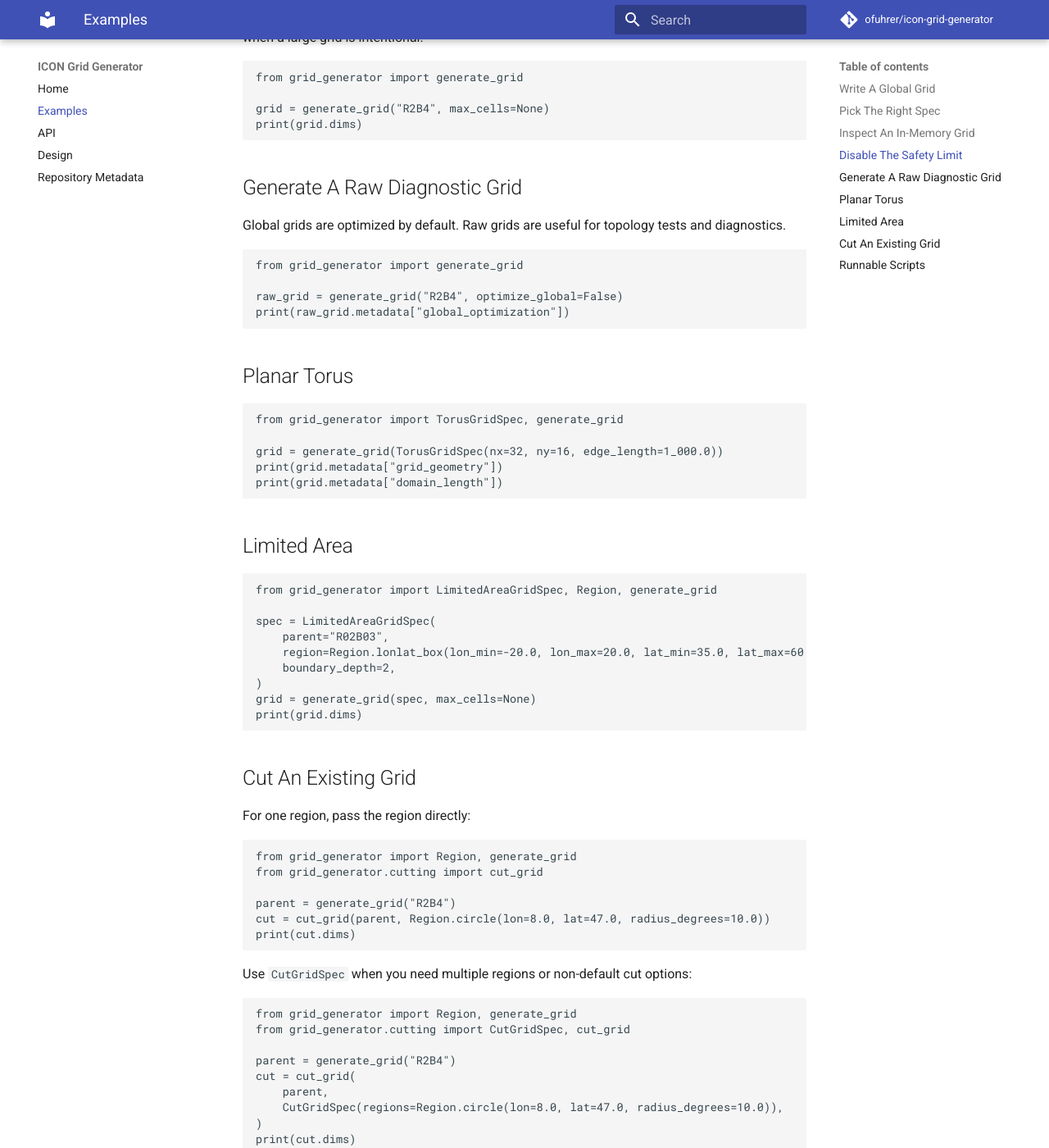
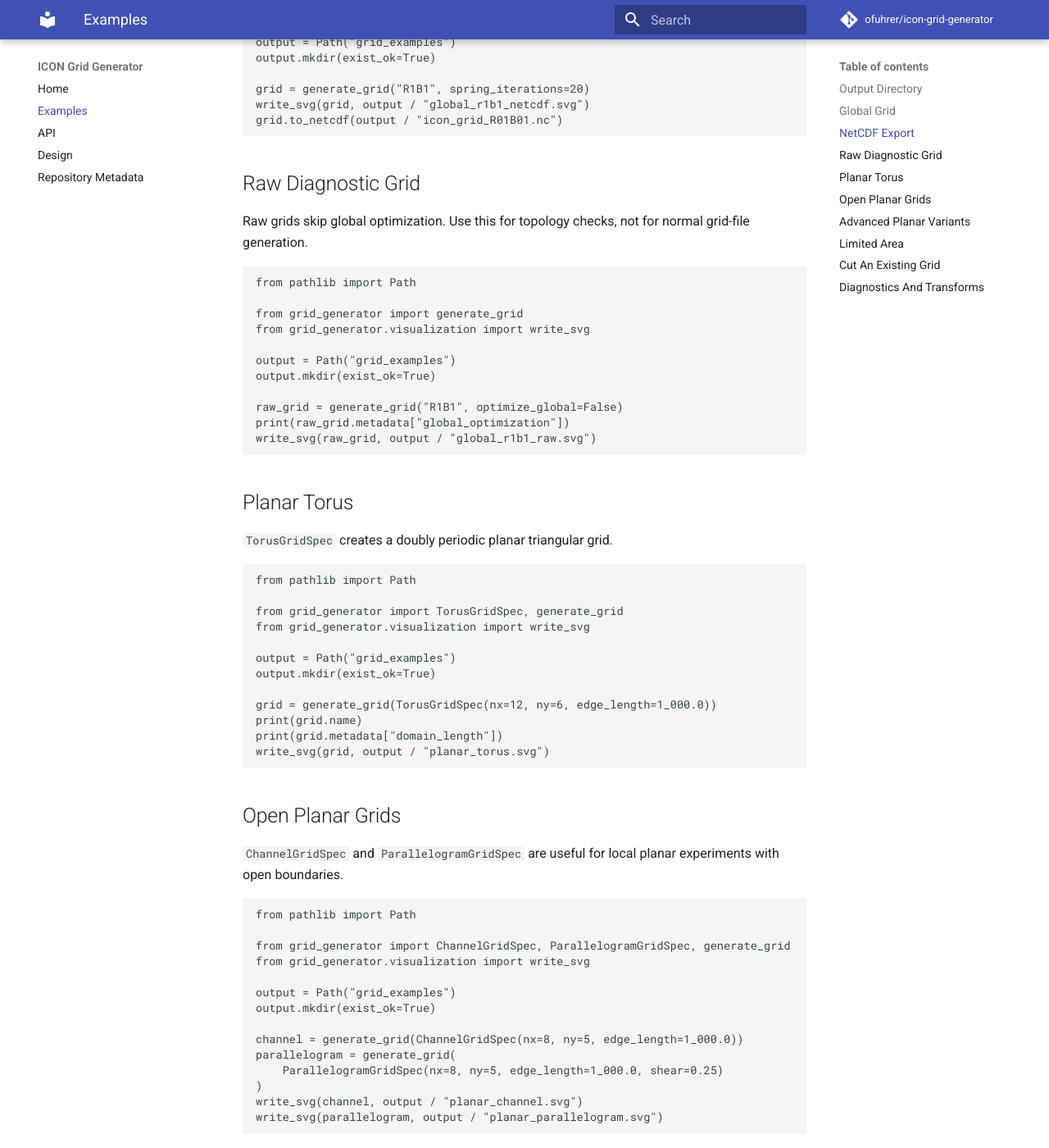
Before and after one commit to ofuhrer/icon-grid-generator, an MkDocs documentation site: the page built from docs/examples.md, in a window 1280 px wide and 1400 px high, scrolled down 1079 px. Shown: the whole window at 82% size. Built offline with MkDocs 1.6.1 and Material for MkDocs 9.7.7, drawn with Linux system fonts in a browser that asks for light colours; comment, search, counter and statistics services are not loaded; some of the changed text lies outside the part shown.

Commit message:
Add lightweight visualization examples and correctness checks
Signed-off-by: Oliver Fuhrer <oli@ginko.ch>

````diff
--- a/docs/examples.md
+++ b/docs/examples.md
@@ -1,124 +1,237 @@
 # Examples
 
-## Write A Global Grid
+The examples below are complete snippets. They use small grids so they are fast
+to copy, paste, and run. Each grid-producing example writes an SVG edge plot
+with `grid_generator.visualization.write_svg`.
+
+## Output Directory
 
 ```python
-from grid_generator import generate_grid
+from pathlib import Path
 
-grid = generate_grid("R2B4")
-grid.to_netcdf("icon_grid_R02B04.nc")
+output = Path("grid_examples")
+output.mkdir(exist_ok=True)
 ```
 
-This is the default path for standard spherical grid files. Global grids are
+## Global Grid
+
+Use the string shorthand for standard spherical grids. Global grids are
 optimized by default.
 
-## Pick The Right Spec
+```python
+from pathlib import Path
 
-| Need | Use |
-| --- | --- |
-| Standard spherical grid | `generate_grid("R2B4")` |
-| Raw topology diagnostic | `generate_grid("R2B4", optimize_global=False)` |
-| Periodic planar grid | `TorusGridSpec(...)` |
-| Regional extract | `LimitedAreaGridSpec(...)` |
-| Cut an existing grid | `cut_grid(...)` from `grid_generator.cutting` |
+from grid_generator import generate_grid
+from grid_generator.visualization import write_svg
 
-## Inspect An In-Memory Grid
+output = Path("grid_examples")
+output.mkdir(exist_ok=True)
 
-```python
-from grid_generator import generate_grid
-
-grid = generate_grid("R2B3")
+grid = generate_grid("R1B1", spring_iterations=20)
 print(grid.name)
 print(grid.dims)
-print(grid.metadata["mean_edge_length"])
-print(grid.geometry["cell_area"].shape)
+write_svg(grid, output / "global_r1b1.svg")
 ```
 
-## Disable The Safety Limit
-
-`generate_grid()` has a safety limit to avoid accidental large allocations. Set
-`max_cells=None` when a large grid is intentional.
-
-```python
-from grid_generator import generate_grid
-
-grid = generate_grid("R2B4", max_cells=None)
-print(grid.dims)
-```
-
-## Generate A Raw Diagnostic Grid
-
-Global grids are optimized by default. Raw grids are useful for topology tests
-and diagnostics.
-
-```python
-from grid_generator import generate_grid
-
-raw_grid = generate_grid("R2B4", optimize_global=False)
-print(raw_grid.metadata["global_optimization"])
-```
-
-## Planar Torus
-
-```python
-from grid_generator import TorusGridSpec, generate_grid
-
-grid = generate_grid(TorusGridSpec(nx=32, ny=16, edge_length=1_000.0))
-print(grid.metadata["grid_geometry"])
-print(grid.metadata["domain_length"])
-```
-
-## Limited Area
-
-```python
-from grid_generator import LimitedAreaGridSpec, Region, generate_grid
-
-spec = LimitedAreaGridSpec(
-    parent="R02B03",
-    region=Region.lonlat_box(lon_min=-20.0, lon_max=20.0, lat_min=35.0, lat_max=60.0),
-    boundary_depth=2,
-)
-grid = generate_grid(spec, max_cells=None)
-print(grid.dims)
-```
-
-## Cut An Existing Grid
-
-For one region, pass the region directly:
-
-```python
-from grid_generator import Region, generate_grid
-from grid_generator.cutting import cut_grid
-
-parent = generate_grid("R2B4")
-cut = cut_grid(parent, Region.circle(lon=8.0, lat=47.0, radius_degrees=10.0))
-print(cut.dims)
-```
-
-Use `CutGridSpec` when you need multiple regions or non-default cut options:
-
-```python
-from grid_generator import Region, generate_grid
-from grid_generator.cutting import CutGridSpec, cut_grid
-
-parent = generate_grid("R2B4")
-cut = cut_grid(
-    parent,
-    CutGridSpec(regions=Region.circle(lon=8.0, lat=47.0, radius_degrees=10.0)),
-)
-print(cut.dims)
-```
-
-## Runnable Scripts
-
-The `examples/` directory contains short scripts for the main user workflows:
-
-- `examples/write_global_grid.py`
-- `examples/write_limited_area.py`
-- `examples/planar_torus.py`
+## NetCDF Export
 
 NetCDF export requires installing the optional extra:
 
 ```bash
 python -m pip install "icon-grid-generator[netcdf]"
 ```
+
+```python
+from pathlib import Path
+
+from grid_generator import generate_grid
+from grid_generator.visualization import write_svg
+
+output = Path("grid_examples")
+output.mkdir(exist_ok=True)
+
+grid = generate_grid("R1B1", spring_iterations=20)
+write_svg(grid, output / "global_r1b1_netcdf.svg")
+grid.to_netcdf(output / "icon_grid_R01B01.nc")
+```
+
+## Raw Diagnostic Grid
+
+Raw grids skip global optimization. Use this for topology checks, not for normal
+grid-file generation.
+
+```python
+from pathlib import Path
+
+from grid_generator import generate_grid
+from grid_generator.visualization import write_svg
+
+output = Path("grid_examples")
+output.mkdir(exist_ok=True)
+
+raw_grid = generate_grid("R1B1", optimize_global=False)
+print(raw_grid.metadata["global_optimization"])
+write_svg(raw_grid, output / "global_r1b1_raw.svg")
+```
+
+## Planar Torus
+
+`TorusGridSpec` creates a doubly periodic planar triangular grid.
+
+```python
+from pathlib import Path
+
+from grid_generator import TorusGridSpec, generate_grid
+from grid_generator.visualization import write_svg
+
+output = Path("grid_examples")
+output.mkdir(exist_ok=True)
+
+grid = generate_grid(TorusGridSpec(nx=12, ny=6, edge_length=1_000.0))
+print(grid.name)
+print(grid.metadata["domain_length"])
+write_svg(grid, output / "planar_torus.svg")
+```
+
+## Open Planar Grids
+
+`ChannelGridSpec` and `ParallelogramGridSpec` are useful for local planar
+experiments with open boundaries.
+
+```python
+from pathlib import Path
+
+from grid_generator import ChannelGridSpec, ParallelogramGridSpec, generate_grid
+from grid_generator.visualization import write_svg
+
+output = Path("grid_examples")
+output.mkdir(exist_ok=True)
+
+channel = generate_grid(ChannelGridSpec(nx=8, ny=5, edge_length=1_000.0))
+parallelogram = generate_grid(
+    ParallelogramGridSpec(nx=8, ny=5, edge_length=1_000.0, shear=0.25)
+)
+write_svg(channel, output / "planar_channel.svg")
+write_svg(parallelogram, output / "planar_parallelogram.svg")
+```
+
+## Advanced Planar Variants
+
+Advanced but supported planar variants live in `grid_generator.planar`.
+
+```python
+from pathlib import Path
+
+from grid_generator import generate_grid
+from grid_generator.planar import RaggedOrthogonalGridSpec, StretchedTorusGridSpec
+from grid_generator.visualization import write_svg
+
+output = Path("grid_examples")
+output.mkdir(exist_ok=True)
+
+stretched = generate_grid(
+    StretchedTorusGridSpec(nx=8, ny=5, edge_length=1_000.0, stretch_x=1.4)
+)
+ragged = generate_grid(RaggedOrthogonalGridSpec(nx=8, ny=5, dx=1_000.0, dy=800.0))
+write_svg(stretched, output / "planar_stretched_torus.svg")
+write_svg(ragged, output / "planar_ragged_orthogonal.svg")
+```
+
+## Limited Area
+
+`LimitedAreaGridSpec` extracts a compact regional grid from a generated global
+parent.
+
+```python
+from pathlib import Path
+
+from grid_generator import LimitedAreaGridSpec, Region, generate_grid
+from grid_generator.visualization import write_svg
+
+output = Path("grid_examples")
+output.mkdir(exist_ok=True)
+
+spec = LimitedAreaGridSpec(
+    parent="R2B1",
+    region=Region.lonlat_box(lon_min=-30.0, lon_max=30.0, lat_min=-20.0, lat_max=35.0),
+    boundary_depth=1,
+)
+grid = generate_grid(spec, spring_iterations=20)
+print(grid.name)
+print(grid.dims)
+write_svg(grid, output / "limited_area.svg")
+```
+
+## Cut An Existing Grid
+
+For a single-region cut, pass the region directly.
+
+```python
+from pathlib import Path
+
+from grid_generator import Region, generate_grid
+from grid_generator.cutting import cut_grid
+from grid_generator.visualization import write_svg
+
+output = Path("grid_examples")
+output.mkdir(exist_ok=True)
+
+parent = generate_grid("R2B1", spring_iterations=20)
+cut = cut_grid(parent, Region.circle(lon=0.0, lat=0.0, radius_degrees=35.0))
+print(cut.dims)
+write_svg(cut, output / "cut_circle.svg")
+```
+
+Use `CutGridSpec` for multiple regions or non-default cut options.
+
+```python
+from pathlib import Path
+
+from grid_generator import Region, generate_grid
+from grid_generator.cutting import CutGridSpec, cut_grid
+from grid_generator.visualization import write_svg
+
+output = Path("grid_examples")
+output.mkdir(exist_ok=True)
+
+parent = generate_grid("R2B1", spring_iterations=20)
+cut = cut_grid(
+    parent,
+    CutGridSpec(
+        regions=(
+            Region.circle(lon=0.0, lat=0.0, radius_degrees=35.0),
+            Region.lonlat_box(lon_min=-20.0, lon_max=20.0, lat_min=-15.0, lat_max=15.0),
+        ),
+        boundary_depth=1,
+        smoothing_depth=1,
+        name="CUT_MULTI",
+    ),
+)
+write_svg(cut, output / "cut_multi_region.svg")
+```
+
+## Diagnostics And Transforms
+
+Diagnostics inspect a grid without changing it. Transforms return a new grid
+with unchanged topology.
+
+```python
+from pathlib import Path
+
+from grid_generator import ChannelGridSpec, generate_grid
+from grid_generator.diagnostics import check_grid, grid_statistics
+from grid_generator.transforms import OptimizationOptions, optimize_grid
+from grid_generator.visualization import write_svg
+
+output = Path("grid_examples")
+output.mkdir(exist_ok=True)
+
+grid = generate_grid(ChannelGridSpec(nx=8, ny=5, edge_length=1_000.0))
+check = check_grid(grid)
+stats = grid_statistics(grid)
+optimized = optimize_grid(grid, OptimizationOptions(iterations=2, relaxation=0.1))
+
+assert check.ok
+print(stats.cells, stats.boundary_edges)
+write_svg(optimized, output / "optimized_channel.svg")
+```
````
Also changed, not shown: AGENTS.md (+9 -0 lines), docs/api.md (+12 -0 lines), 8 other files.
